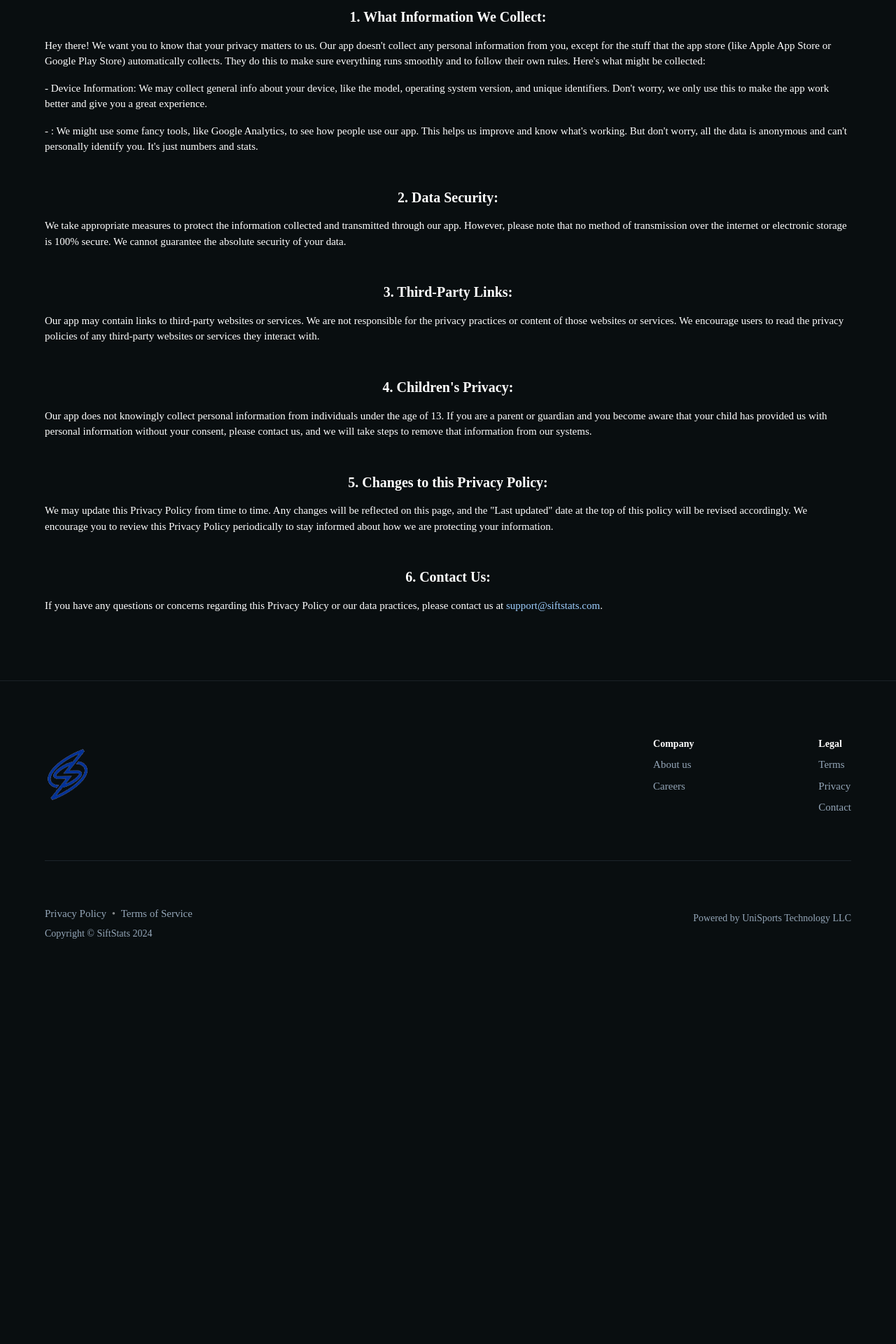
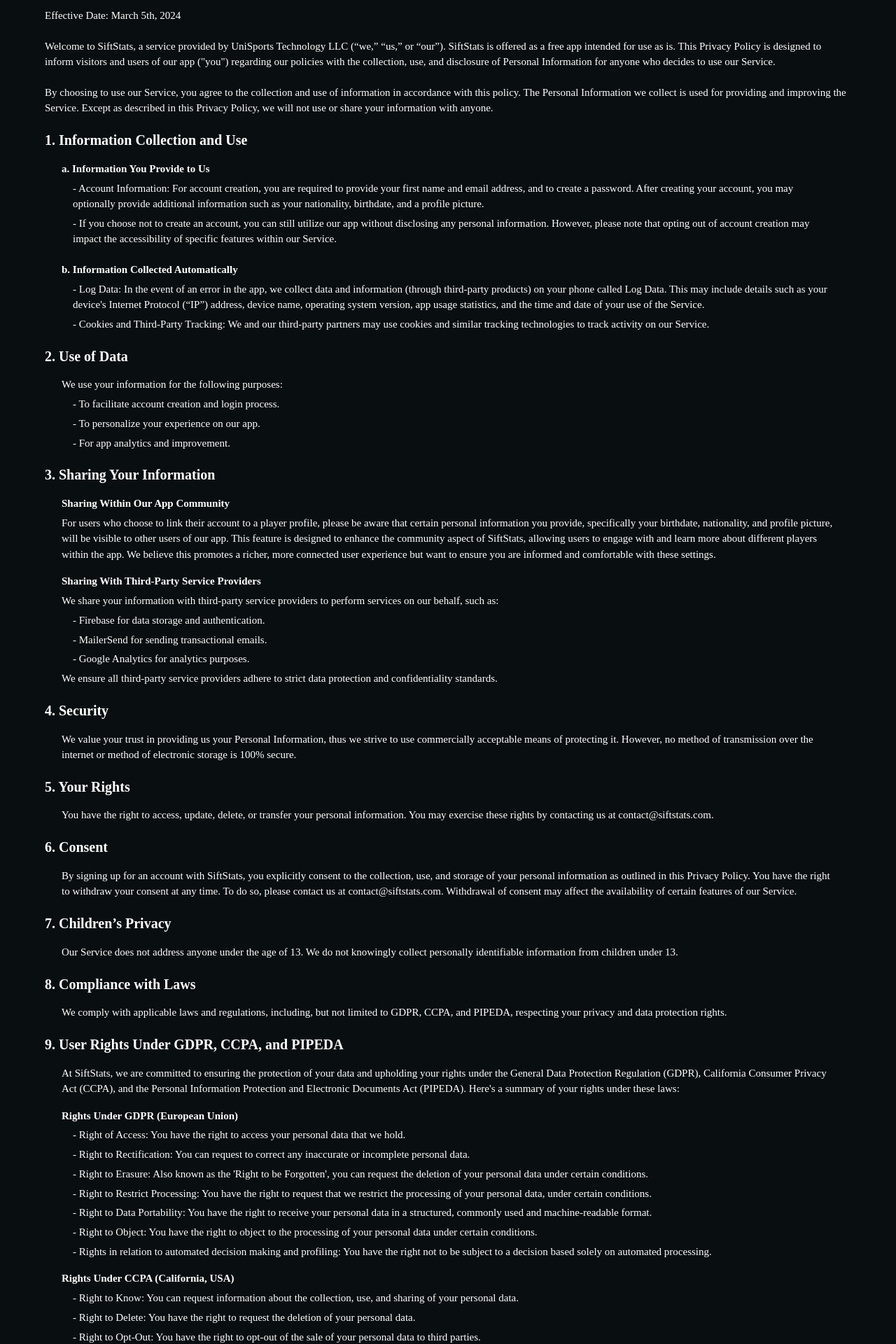
Before and after one commit to UniSports-Technology-LLC/website-sift-stats, a React (Create React App) app: page /privacy in a window 1280 px wide. Shown: the part 280-2200 px from the top of the page at 70% size. Before the commit the page ends 1704 px from the top, so only its background shows below. Built offline with nearby package versions, Linux system fonts and the light colour scheme.

Commit message:
updated privacy policy to mach app

```diff
--- a/src/Privacy/Body.tsx
+++ b/src/Privacy/Body.tsx
@@ -1,9 +1,8 @@
-import { Container, Link, Typography } from '@mui/material';
-import Box from '@mui/material/Box';
-import { contactEmail } from '../Constants/String';
+import { Container, Typography } from '@mui/material';
 
-export default function PrivacyBody() {
+const contactEmail = 'contact@siftstats.com'
 
+function Privacy() {
   return (
     <Container
       sx={{
@@ -13,66 +12,162 @@
         py: { xs: 8, sm: 10 },
       }}
     >
-      <Typography variant="h5" alignSelf={'center'}>
-        1. What Information We Collect:
+        {/* Privacy Policy for SiftStats */}
+        <Typography variant="body1" gutterBottom>Effective Date: March 5th, 2024</Typography>
+        <Typography variant="body1" gutterBottom>
+          Welcome to SiftStats, a service provided by UniSports Technology LLC (“we,” “us,” or “our”). SiftStats is offered as a free app intended for use as is. This Privacy Policy is designed to inform visitors and users of our app ("you") regarding our policies with the collection, use, and disclosure of Personal Information for anyone who decides to use our Service.
         </Typography>
-      <Box sx={{ marginBottom: 2 }}>
-        <Typography paragraph>
-          Hey there! We want you to know that your privacy matters to us. Our app doesn't collect any personal information from you, except for the stuff that the app store (like Apple App Store or Google Play Store) automatically collects. They do this to make sure everything runs smoothly and to follow their own rules. Here's what might be collected:
+        <Typography variant="body1" gutterBottom>
+          By choosing to use our Service, you agree to the collection and use of information in accordance with this policy. The Personal Information we collect is used for providing and improving the Service. Except as described in this Privacy Policy, we will not use or share your information with anyone.
         </Typography>
-        <Typography paragraph>
-          - Device Information: We may collect general info about your device, like the model, operating system version, and unique identifiers. Don't worry, we only use this to make the app work better and give you a great experience.
+
+        {/* Section 1: Information Collection and Use */}
+        <Typography variant="h5" >1. Information Collection and Use</Typography>
+        <Container>
+          <Typography variant="body1" gutterBottom fontWeight={'bold'}>a. Information You Provide to Us</Typography>
+          <Typography variant="body1" gutterBottom ml={2}>
+            - Account Information: For account creation, you are required to provide your first name and email address, and to create a password. After creating your account, you may optionally provide additional information such as your nationality, birthdate, and a profile picture.
           </Typography>
-        <Typography paragraph>
-          - : We might use some fancy tools, like Google Analytics, to see how people use our app. This helps us improve and know what's working. But don't worry, all the data is anonymous and can't personally identify you. It's just numbers and stats.
+          <Typography variant="body1" gutterBottom ml={2}>
+            - If you choose not to create an account, you can still utilize our app without disclosing any personal information. However, please note that opting out of account creation may impact the accessibility of specific features within our Service.
           </Typography>
-      </Box>
+        </Container>
+        <Container>
+          <Typography variant="body1" gutterBottom fontWeight={'bold'}>b. Information Collected Automatically</Typography>
+          <Typography variant="body1" gutterBottom ml={2}>
+            - Log Data: In the event of an error in the app, we collect data and information (through third-party products) on your phone called Log Data. This may include details such as your device's Internet Protocol (“IP”) address, device name, operating system version, app usage statistics, and the time and date of your use of the Service.
+          </Typography>
+          <Typography variant="body1" gutterBottom ml={2}>
+            - Cookies and Third-Party Tracking: We and our third-party partners may use cookies and similar tracking technologies to track activity on our Service.
+          </Typography>
+        </Container>
 
-      <Typography variant="h5" alignSelf={'center'}>
-        2. Data Security:
+        {/* Section 2: Use of Data */}
+        <Typography variant="h5" >2. Use of Data</Typography>
+        <Container>
+          <Typography variant="body1" gutterBottom>
+            We use your information for the following purposes:
           </Typography>
-      <Box sx={{ marginBottom: 2 }}>
-        <Typography paragraph>
-          We take appropriate measures to protect the information collected and transmitted through our app. However, please note that no method of transmission over the internet or electronic storage is 100% secure. We cannot guarantee the absolute security of your data.
+          <Typography variant="body1" gutterBottom ml={2}>- To facilitate account creation and login process.</Typography>
+          <Typography variant="body1" gutterBottom ml={2}>- To personalize your experience on our app.</Typography>
+          <Typography variant="body1" gutterBottom ml={2}>- For app analytics and improvement.</Typography>
+        </Container>
+
+        {/* Section 3: Sharing Your Information */}
+        <Typography variant="h5" >3. Sharing Your Information</Typography>
+        <Container>
+          <Typography variant="body1" gutterBottom fontWeight={'bold'}>
+            Sharing Within Our App Community
           </Typography>
-      </Box>
+          <Typography variant="body1" gutterBottom>
+            For users who choose to link their account to a player profile, please be aware that certain personal information you provide, specifically your birthdate, nationality, and profile picture, will be visible to other users of our app. This feature is designed to enhance the community aspect of SiftStats, allowing users to engage with and learn more about different players within the app. We believe this promotes a richer, more connected user experience but want to ensure you are informed and comfortable with these settings.
+          </Typography>
+          <Typography variant="body1" gutterBottom fontWeight={'bold'} mt={2}>
+            Sharing With Third-Party Service Providers
+          </Typography>
+          <Typography variant="body1" gutterBottom>
+            We share your information with third-party service providers to perform services on our behalf, such as:
+          </Typography>
+          <Typography variant="body1" gutterBottom ml={2}>- Firebase for data storage and authentication.</Typography>
+          <Typography variant="body1" gutterBottom ml={2}>- MailerSend for sending transactional emails.</Typography>
+          <Typography variant="body1" gutterBottom ml={2}>- Google Analytics for analytics purposes.</Typography>
+          <Typography variant="body1" gutterBottom>
+            We ensure all third-party service providers adhere to strict data protection and confidentiality standards.
+          </Typography>
+        </Container>
 
-      <Typography variant="h5" alignSelf={'center'}>
-        3. Third-Party Links:
+        {/* Section 4: Security */}
+        <Typography variant="h5" >4. Security</Typography>
+        <Container>
+          <Typography variant="body1" gutterBottom>
+            We value your trust in providing us your Personal Information, thus we strive to use commercially acceptable means of protecting it. However, no method of transmission over the internet or method of electronic storage is 100% secure.
           </Typography>
-      <Box sx={{ marginBottom: 2 }}>
-        <Typography paragraph>
-          Our app may contain links to third-party websites or services. We are not responsible for the privacy practices or content of those websites or services. We encourage users to read the privacy policies of any third-party websites or services they interact with.
+        </Container>
+
+        {/* Section 5: Your Rights */}
+        <Typography variant="h5" >5. Your Rights</Typography>
+        <Container>
+          <Typography variant="body1" gutterBottom>
+            You have the right to access, update, delete, or transfer your personal information. You may exercise these rights by contacting us at {contactEmail}.
           </Typography>
-      </Box>
+        </Container>
 
-      <Typography variant="h5" alignSelf={'center'}>
-        4. Children's Privacy:
+        {/* Section 6: Consent */}
+        <Typography variant="h5" >6. Consent</Typography>
+        <Container>
+          <Typography variant="body1" gutterBottom>
+            By signing up for an account with SiftStats, you explicitly consent to the collection, use, and storage of your personal information as outlined in this Privacy Policy. You have the right to withdraw your consent at any time. To do so, please contact us at {contactEmail}. Withdrawal of consent may affect the availability of certain features of our Service.
           </Typography>
-      <Box sx={{ marginBottom: 2 }}>
-        <Typography paragraph>
-          Our app does not knowingly collect personal information from individuals under the age of 13. If you are a parent or guardian and you become aware that your child has provided us with personal information without your consent, please contact us, and we will take steps to remove that information from our systems.
+        </Container>
+
+        {/* Section 7: Children’s Privacy */}
+        <Typography variant="h5" >7. Children’s Privacy</Typography>
+        <Container>
+          <Typography variant="body1" gutterBottom>
+            Our Service does not address anyone under the age of 13. We do not knowingly collect personally identifiable information from children under 13.
           </Typography>
-      </Box>
+        </Container>
 
-      <Typography variant="h5" alignSelf={'center'}>
-        5. Changes to this Privacy Policy:
+        {/* Section 8: Compliance with Laws */}
+        <Typography variant="h5" >8. Compliance with Laws</Typography>
+        <Container>
+          <Typography variant="body1" gutterBottom>
+            We comply with applicable laws and regulations, including, but not limited to GDPR, CCPA, and PIPEDA, respecting your privacy and data protection rights.
           </Typography>
-      <Box sx={{ marginBottom: 2 }}>
-        <Typography paragraph>
-          We may update this Privacy Policy from time to time. Any changes will be reflected on this page, and the "Last updated" date at the top of this policy will be revised accordingly. We encourage you to review this Privacy Policy periodically to stay informed about how we are protecting your information.
+        </Container>
+
+        {/* Section 9: User Rights Under GDPR, CCPA, and PIPEDA */}
+        <Typography variant="h5" >9. User Rights Under GDPR, CCPA, and PIPEDA</Typography>
+        <Container>
+          <Typography variant="body1" gutterBottom>
+            At SiftStats, we are committed to ensuring the protection of your data and upholding your rights under the General Data Protection Regulation (GDPR), California Consumer Privacy Act (CCPA), and the Personal Information Protection and Electronic Documents Act (PIPEDA). Here's a summary of your rights under these laws:
           </Typography>
-      </Box>
+          <Typography variant="body1" gutterBottom fontWeight={'bold'} mt={2}>
+            Rights Under GDPR (European Union)
+          </Typography>
+          <Typography variant="body1" gutterBottom ml={2}>- Right of Access: You have the right to access your personal data that we hold.</Typography>
+          <Typography variant="body1" gutterBottom ml={2}>- Right to Rectification: You can request to correct any inaccurate or incomplete personal data.</Typography>
+          <Typography variant="body1" gutterBottom ml={2}>- Right to Erasure: Also known as the 'Right to be Forgotten', you can request the deletion of your personal data under certain conditions.</Typography>
+          <Typography variant="body1" gutterBottom ml={2}>- Right to Restrict Processing: You have the right to request that we restrict the processing of your personal data, under certain conditions.</Typography>
+          <Typography variant="body1" gutterBottom ml={2}>- Right to Data Portability: You have the right to receive your personal data in a structured, commonly used and machine-readable format.</Typography>
+          <Typography variant="body1" gutterBottom ml={2}>- Right to Object: You have the right to object to the processing of your personal data under certain conditions.</Typography>
+          <Typography variant="body1" gutterBottom ml={2}>- Rights in relation to automated decision making and profiling: You have the right not to be subject to a decision based solely on automated processing.</Typography>
+          <Typography variant="body1" gutterBottom fontWeight={'bold'} mt={2}>
+            Rights Under CCPA (California, USA)
+          </Typography>
+          <Typography variant="body1" gutterBottom ml={2}>- Right to Know: You can request information about the collection, use, and sharing of your personal data.</Typography>
+          <Typography variant="body1" gutterBottom ml={2}>- Right to Delete: You have the right to request the deletion of your personal data.</Typography>
+          <Typography variant="body1" gutterBottom ml={2}>- Right to Opt-Out: You have the right to opt-out of the sale of your personal data to third parties.</Typography>
+          <Typography variant="body1" gutterBottom ml={2}>- Right to Non-Discrimination: You have the right not to receive discriminatory treatment for exercising your privacy rights under the CCPA.</Typography>
+          <Typography variant="body1" gutterBottom fontWeight={'bold'} mt={2}>
+            Rights Under PIPEDA (Canada)
+          </Typography>
+          <Typography variant="body1" gutterBottom ml={2}>- Right to Access: You can request access to your personal information and how it’s used and disclosed.</Typography>
+          <Typography variant="body1" gutterBottom ml={2}>- Right to Rectification: You have the right to correct inaccuracies in your personal information.</Typography>
+          <Typography variant="body1" gutterBottom ml={2}>- Right to Challenge Compliance: You have the right to challenge our compliance with the above rights regarding your personal information.</Typography>
+          <Typography variant="body1" gutterBottom ml={2}>- Consent: Your personal information can only be collected, used, or disclosed with your knowledge and consent, except where inappropriate.</Typography>
+          <Typography variant="body1" gutterBottom>
+            To exercise any of these rights, please contact us at {contactEmail}. We will respond to your request within a reasonable timeframe and in accordance with applicable law.
+          </Typography>
+        </Container>
 
-      <Typography variant="h5" alignSelf={'center'}>
-        6. Contact Us:
+        {/* Section 10: Changes to This Privacy Policy */}
+        <Typography variant="h5" >10. Changes to This Privacy Policy</Typography>
+        <Container>
+          <Typography variant="body1" gutterBottom>
+            We may update our Privacy Policy from time to time. We will notify you of any changes by updating the “effective date” at the top of this policy. We encourage you to review our Privacy Policy periodically.
           </Typography>
-      <Box>
-        <Typography paragraph>
-          If you have any questions or concerns regarding this Privacy Policy or our data practices, please contact us at
-          <Link href={`mailto:${contactEmail}`}> {contactEmail}</Link>.
+        </Container>
+
+        {/* Section 11: Contact Us */}
+        <Typography variant="h5" >11. Contact Us</Typography>
+        <Container>
+          <Typography variant="body1" gutterBottom>
+            If you have any questions or suggestions about our Privacy Policy, do not hesitate to contact us at {contactEmail}.
           </Typography>
-      </Box>
+        </Container>
     </Container>
   );
 }
+
+export default Privacy;
```
Lines whose indentation alone changed are shown as unchanged.
